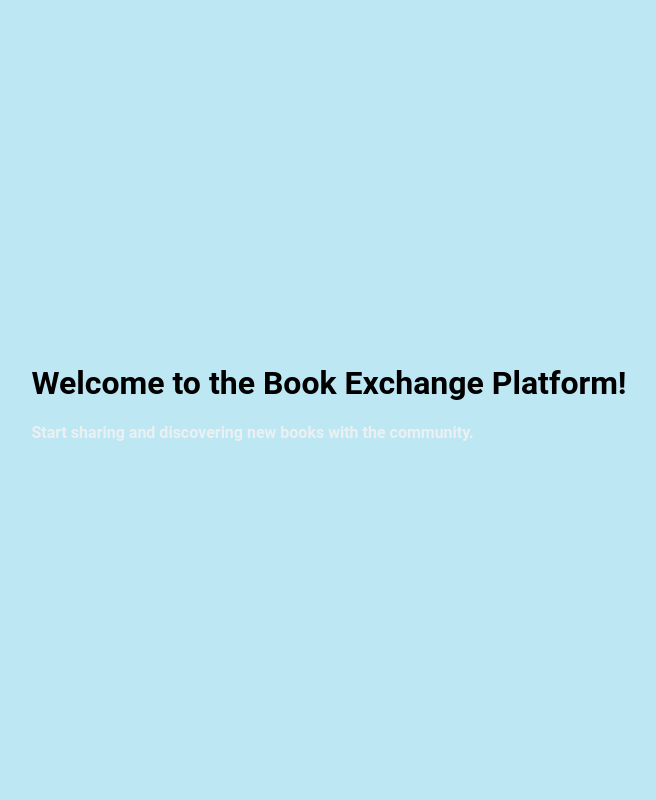
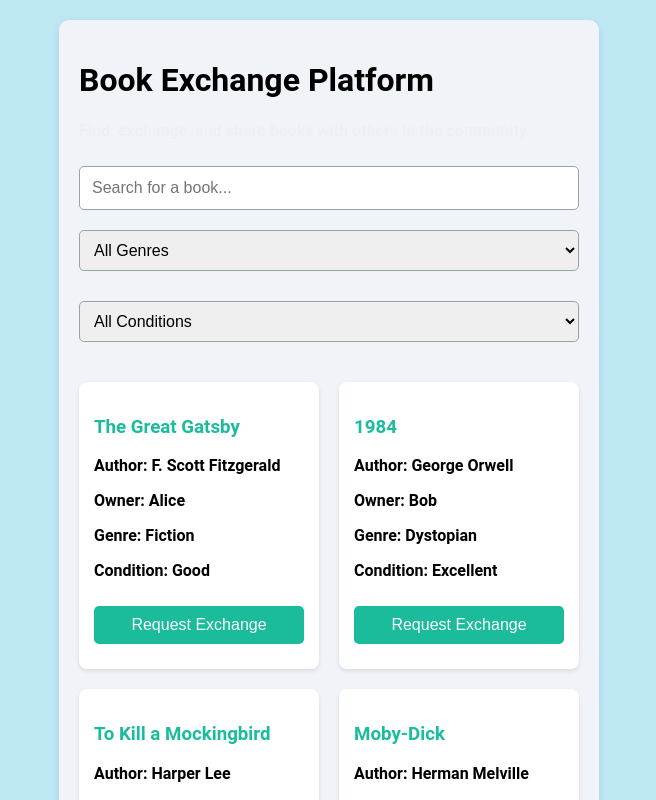
Before and after one commit to leiabjorlin/book-exchange-platform, a React (Create React App) app in the folder client/: page /platform in a window 1280 px wide. Shown: the whole page, without its empty margins (311-967 px from the left). Built offline with nearby package versions, Linux system fonts and the light colour scheme.

Commit message:
filtering and search

```diff
--- a/client/src/App.css
+++ b/client/src/App.css
@@ -1,13 +1,13 @@
 /* General body styles */
 body {
   font-family: 'Roboto', sans-serif;
-  background-color: #bee7f4; /* Deep Blue background */
+  background-color: #bee7f4; /* Light Blue background */
   margin: 0;
   padding: 0;
+  min-height: 100vh; /* Ensure the body takes up the full height of the viewport */
   display: flex;
   justify-content: center;
-  align-items: center;
-  height: 100vh;
+  align-items: flex-start; /* Align items at the top */
 }
 
 /* Unified layout for the welcome text and the login form */
@@ -19,7 +19,7 @@ body {
   max-width: 1200px;
   height: 80vh; /* Height of the layout */
   align-items: center; /* Aligns both sections vertically */
-  background-color: #bee7f4; /* Dark Slate Blue background */
+  background-color: #bee7f4; /* Light Blue background */
   padding: 50px;
   border-radius: 10px;
 }
@@ -52,7 +52,7 @@ body {
 }
 
 .form-section p{
-  color:#000000
+  color:#000000;
 }
 
 /* Form styling */
@@ -123,3 +123,79 @@ p {
 .error-message {
   color: #e74c3c; /* Red for error messages */
 }
+
+/* Platform styles */
+.platform-container {
+  max-width: 800px;
+  width: 500px;
+  margin: 20px auto; /* Adjust margin to allow space for content */
+  padding: 20px;
+  background-color: #f0f4f8;
+  border-radius: 10px;
+  box-shadow: 0 4px 8px rgba(0, 0, 0, 0.1);
+  overflow-y: auto; /* Allow content to scroll if it overflows */
+  min-height: calc(100vh - 40px); /* Ensure it covers most of the viewport height */
+}
+
+/* Styling for book list */
+.book-list {
+  display: grid;
+  grid-template-columns: 1fr 1fr;
+  gap: 20px;
+  margin-top: 20px;
+}
+
+/* Adjust the height of individual book items to avoid overflow */
+.book-item {
+  background-color: white;
+  padding: 15px;
+  border-radius: 8px;
+  box-shadow: 0 2px 4px rgba(0, 0, 0, 0.1);
+  height: auto; /* Allow the book item to grow based on content */
+}
+
+.book-item h3{
+  color: #1abc9c;
+}
+
+.book-item p{
+  color: #000000;
+}
+
+/* Ensure buttons and inputs are responsive */
+button,
+select {
+  margin: 10px 0;
+  padding: 10px;
+  border-radius: 5px;
+  border: 1px solid #95a5a6;
+  font-size: 16px;
+  width: 100%;
+  box-sizing: border-box;
+}
+
+button {
+  background-color: #1abc9c;
+  color: white;
+  border: none;
+  cursor: pointer;
+}
+
+button:hover {
+  background-color: #16a085;
+}
+
+/* Ensure the whole site scrolls */
+html, body {
+  height: 100%;
+  overflow-y: auto;
+}
+
+/* Styling for the filters */
+select {
+  margin: 10px 10px 20px 0;
+  padding: 10px;
+  border-radius: 5px;
+  border: 1px solid #95a5a6;
+  font-size: 16px;
+}
--- a/client/src/components/Platform.js
+++ b/client/src/components/Platform.js
@@ -1,10 +1,105 @@
-import React from 'react';
+import React, { useState } from 'react';
 
 const Platform = () => {
+  // List of books available for exchange (with genre and condition)
+  const [books, setBooks] = useState([
+    { id: 1, title: 'The Great Gatsby', author: 'F. Scott Fitzgerald', owner: 'Alice', genre: 'Fiction', condition: 'Good' },
+    { id: 2, title: '1984', author: 'George Orwell', owner: 'Bob', genre: 'Dystopian', condition: 'Excellent' },
+    { id: 3, title: 'To Kill a Mockingbird', author: 'Harper Lee', owner: 'Charlie', genre: 'Classic', condition: 'Fair' },
+    { id: 4, title: 'Moby-Dick', author: 'Herman Melville', owner: 'Diana', genre: 'Adventure', condition: 'Good' },
+    { id: 5, title: 'Pride and Prejudice', author: 'Jane Austen', owner: 'Eve', genre: 'Romance', condition: 'Excellent' },
+    { id: 6, title: 'The Hobbit', author: 'J.R.R. Tolkien', owner: 'Frank', genre: 'Fantasy', condition: 'Good' },
+    { id: 7, title: 'The Catcher in the Rye', author: 'J.D. Salinger', owner: 'Grace', genre: 'Classic', condition: 'Fair' },
+    { id: 8, title: 'Brave New World', author: 'Aldous Huxley', owner: 'Hank', genre: 'Dystopian', condition: 'Excellent' },
+    { id: 9, title: 'The Odyssey', author: 'Homer', owner: 'Irene', genre: 'Epic', condition: 'Good' },
+    { id: 10, title: 'Harry Potter and the Sorcerer’s Stone', author: 'J.K. Rowling', owner: 'Jack', genre: 'Fantasy', condition: 'Excellent' },
+]);
+
+
+  const [searchQuery, setSearchQuery] = useState('');
+  const [filterGenre, setFilterGenre] = useState('');
+  const [filterCondition, setFilterCondition] = useState('');
+  const [message, setMessage] = useState('');
+
+  // Function to handle search input change
+  const handleSearchChange = (e) => {
+    setSearchQuery(e.target.value);
+  };
+
+  // Function to handle genre filter change
+  const handleGenreChange = (e) => {
+    setFilterGenre(e.target.value);
+  };
+
+  // Function to handle condition filter change
+  const handleConditionChange = (e) => {
+    setFilterCondition(e.target.value);
+  };
+
+  // Filter books based on search query, genre, and condition
+  const filteredBooks = books.filter((book) => {
+    const matchesSearch = book.title.toLowerCase().includes(searchQuery.toLowerCase()) ||
+                          book.author.toLowerCase().includes(searchQuery.toLowerCase());
+    const matchesGenre = filterGenre ? book.genre === filterGenre : true;
+    const matchesCondition = filterCondition ? book.condition === filterCondition : true;
+    return matchesSearch && matchesGenre && matchesCondition;
+  });
+
+  // Function to request a book (book exchange logic)
+  const handleRequestBook = (bookTitle) => {
+    setMessage(`You have requested "${bookTitle}"`);
+  };
+
   return (
-    <div>
-      <h1>Welcome to the Book Exchange Platform!</h1>
-      <p>Start sharing and discovering new books with the community.</p>
+    <div className="platform-container">
+      <h1>Book Exchange Platform</h1>
+      <p>Find, exchange, and share books with others in the community.</p>
+
+      {/* Search Input */}
+      <input
+        type="text"
+        placeholder="Search for a book..."
+        value={searchQuery}
+        onChange={handleSearchChange}
+      />
+
+      {/* Genre Filter */}
+      <select value={filterGenre} onChange={handleGenreChange}>
+        <option value="">All Genres</option>
+        <option value="Fiction">Fiction</option>
+        <option value="Dystopian">Dystopian</option>
+        <option value="Classic">Classic</option>
+        <option value="Adventure">Adventure</option>
+      </select>
+
+      {/* Condition Filter */}
+      <select value={filterCondition} onChange={handleConditionChange}>
+        <option value="">All Conditions</option>
+        <option value="Excellent">Excellent</option>
+        <option value="Good">Good</option>
+        <option value="Fair">Fair</option>
+      </select>
+
+      {/* Display book listings */}
+      <div className="book-list">
+        {filteredBooks.length > 0 ? (
+          filteredBooks.map((book) => (
+            <div key={book.id} className="book-item">
+              <h3>{book.title}</h3>
+              <p>Author: {book.author}</p>
+              <p>Owner: {book.owner}</p>
+              <p>Genre: {book.genre}</p>
+              <p>Condition: {book.condition}</p>
+              <button onClick={() => handleRequestBook(book.title)}>Request Exchange</button>
+            </div>
+          ))
+        ) : (
+          <p>No books found.</p>
+        )}
+      </div>
+
+      {/* Display message */}
+      {message && <p>{message}</p>}
     </div>
   );
 };
```
